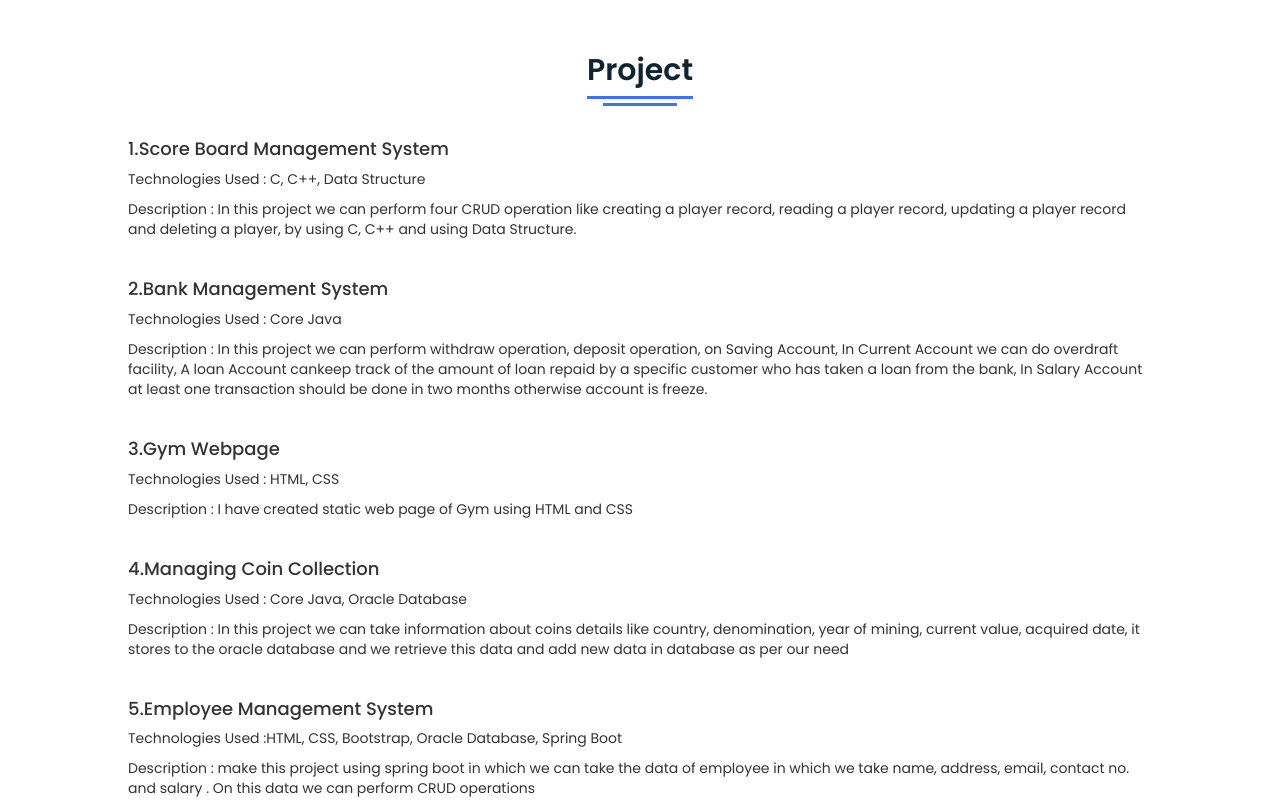
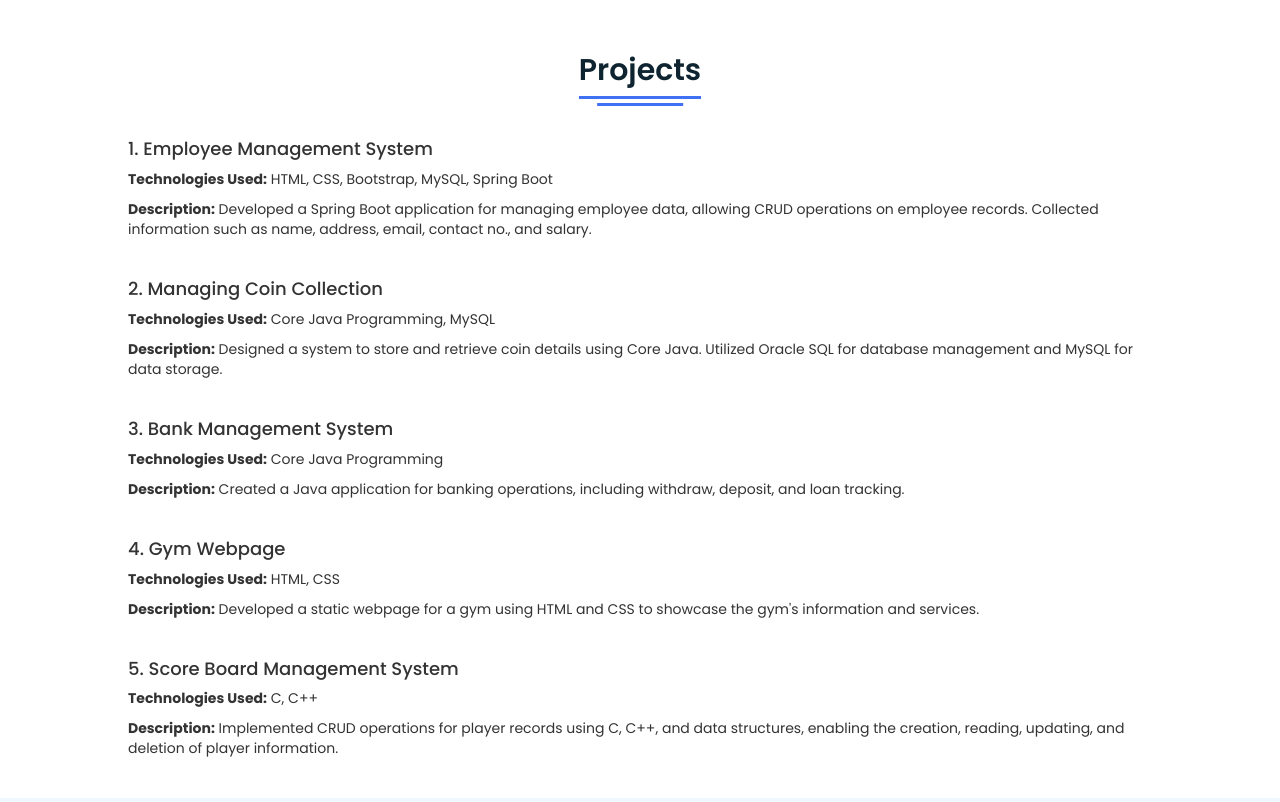
Before and after one commit to kiranchavan9599/MyPortfolio, a plain HTML site: page index.html in a window 1280 px wide. Shown: the part 2260-3062 px from the top of the page. Drawn offline with nearby package versions, Linux system fonts and the light colour scheme.

Commit message:
Add files via upload

```diff
--- a/index.html
+++ b/index.html
@@ -68,13 +68,16 @@
           <div class="right">
             <div class="topic">FullStack Developer</div>
             <p>
-
-              Strong in design and integration with intuitive problem-solving skills. Proficient in C, C++, JAVA, HTML, CSS, JAVASCRIPT, and SQL. Passionate about implementing and launching new projects. Ability to translate business requirements into technical solutions. Looking to start the career as an entry-level software engineer with a reputed firm driven by technology.
+              A results-oriented FullStack Developer with a strong foundation in design and integration, coupled with intuitive problem-solving skills. Proficient in a diverse range of technologies, including C, C++, Java, HTML, CSS, JavaScript, and SQL. I am passionate about conceptualizing and delivering innovative projects, demonstrating an ability to translate business requirements into effective technical solutions. Eager to embark on a career as an entry-level software engineer with a forward-thinking and technology-driven firm.
             </p>
             <div class="button">
-              <button>Download CV</button>
+              <a href="https://flowcv.com/resume/o5ci9vf33n" target="_blank">
+                <button>Download CV</button>
+              </a>
             </div>
           </div>
+
+
         </div>
       </div>
     </section>
@@ -101,11 +104,11 @@
           </tr>
            <tr>
             <td>Database : </td>
-            <td> Oracle</td>
+            <td> MySQL</td>
           </tr>
           <tr>
             <td>Tools : </td>
-            <td> Eclipse, Visual Studio Code, IntelliJ IDEA, Dev C+</td>
+            <td> Eclipse, Spring Tools Suite, Visual Studio Code,  Dev C+</td>
           </tr>
         </table>
       </div>
@@ -143,58 +146,50 @@
 
     <section class="project" id="project">
       <div class="content">
-        <div class="title"><span>Project</span></div>
+        <div class="title"><span>Projects</span></div>
 
         <div>
-          <h4>1.Score Board Management System</h4>
-          <p>Technologies Used : C, C++, Data Structure </p>
-          <p>Description : In this project we can perform four CRUD operation like creating a player
-            record, reading a player record, updating a player record and deleting a
-            player, by using C, C++ and using Data Structure.</p>
+          <h4>1. Employee Management System</h4>
+          <p><strong>Technologies Used:</strong> HTML, CSS, Bootstrap, MySQL, Spring Boot </p>
+          <p><strong>Description:</strong> Developed a Spring Boot application for managing employee data, allowing CRUD operations on employee records. Collected information such as name, address, email, contact no., and salary.</p>
+
         </div>
         <br>
+
         <div>
-          <h4>2.Bank Management System</h4>
-          <p>Technologies Used : Core Java </p>
-          <p>Description : In this project we can perform withdraw operation, deposit operation, on
-Saving Account, In Current Account we can do overdraft facility, A loan
-Account cankeep track of the amount of loan repaid by a specific customer
-who has taken a loan from the bank, In Salary Account at least one
-transaction should be done in two months otherwise account is freeze.</p>
-          </div>
+          <h4>2. Managing Coin Collection</h4>
+          <p><strong>Technologies Used:</strong> Core Java Programming, MySQL</p>
+          <p><strong>Description:</strong> Designed a system to store and retrieve coin details using Core Java. Utilized Oracle SQL for database management and MySQL for data storage.</p>
+
+        </div>
+        <br>
+
+        <div>
+          <h4>3. Bank Management System</h4>
+          <p><strong>Technologies Used:</strong> Core Java Programming </p>
+          <p><strong>Description:</strong> Created a Java application for banking operations, including withdraw, deposit, and loan tracking.</p>
+
+        </div>
+        <br>
+
+        <div>
+          <h4>4. Gym Webpage</h4>
+          <p><strong>Technologies Used:</strong> HTML, CSS </p>
+          <p><strong>Description:</strong> Developed a static webpage for a gym using HTML and CSS to showcase the gym's information and services.</p>
+
+        </div>
+        <br>
+
+        <div>
+          <h4>5. Score Board Management System</h4>
+          <p><strong>Technologies Used:</strong> C, C++</p>
+          <p><strong>Description:</strong> Implemented CRUD operations for player records using C, C++, and data structures, enabling the creation, reading, updating, and deletion of player information.</p>
+
+        </div>
+      </div>
+    </section>
 
 
-          <br>
-          <div>
-            <h4>3.Gym Webpage</h4>
-            <p>Technologies Used : HTML, CSS </p>
-            <p>Description : I have created static web page of Gym using HTML and CSS</p>
-            </div>
-
-
-
-            <br>
-            <div>
-              <h4>4.Managing Coin Collection</h4>
-              <p>Technologies Used : Core Java, Oracle Database</p>
-              <p>Description : In this project we can take information about coins details like country,
-                denomination, year of mining, current value, acquired date, it stores to the
-                oracle database and we retrieve this data and add new data in database as
-                per our need
-                </p>
-              </div>
-
-
-
-              <br>
-              <div>
-                <h4>5.Employee Management System</h4>
-                <p>Technologies Used :HTML, CSS, Bootstrap, Oracle Database, Spring Boot </p>
-                <p>Description :  make this project using spring boot in which we can take the data of
-                  employee in which we take name, address, email, contact no. and salary . On
-                  this data we can perform CRUD operations</p>
-                </div>
-    </section>
 
     <section class="contact" id="contact">
       <div class="content">
@@ -217,7 +212,7 @@ transaction should be done in two months otherwise account is freeze.</p>
     <!-- Footer Section Start -->
     <footer>
       <div class="text">
-        <span>Created By <a href="#">CodingLab</a> | &#169; 2023All Rights Reserved</span>
+        <span>Created By <a href="#">Kiran Chavan</a> | &#169; 2024</span>
       </div>
     </footer>
 
```
Also changed, not shown: script.js (line endings or trailing spaces), style.css (line endings or trailing spaces).
